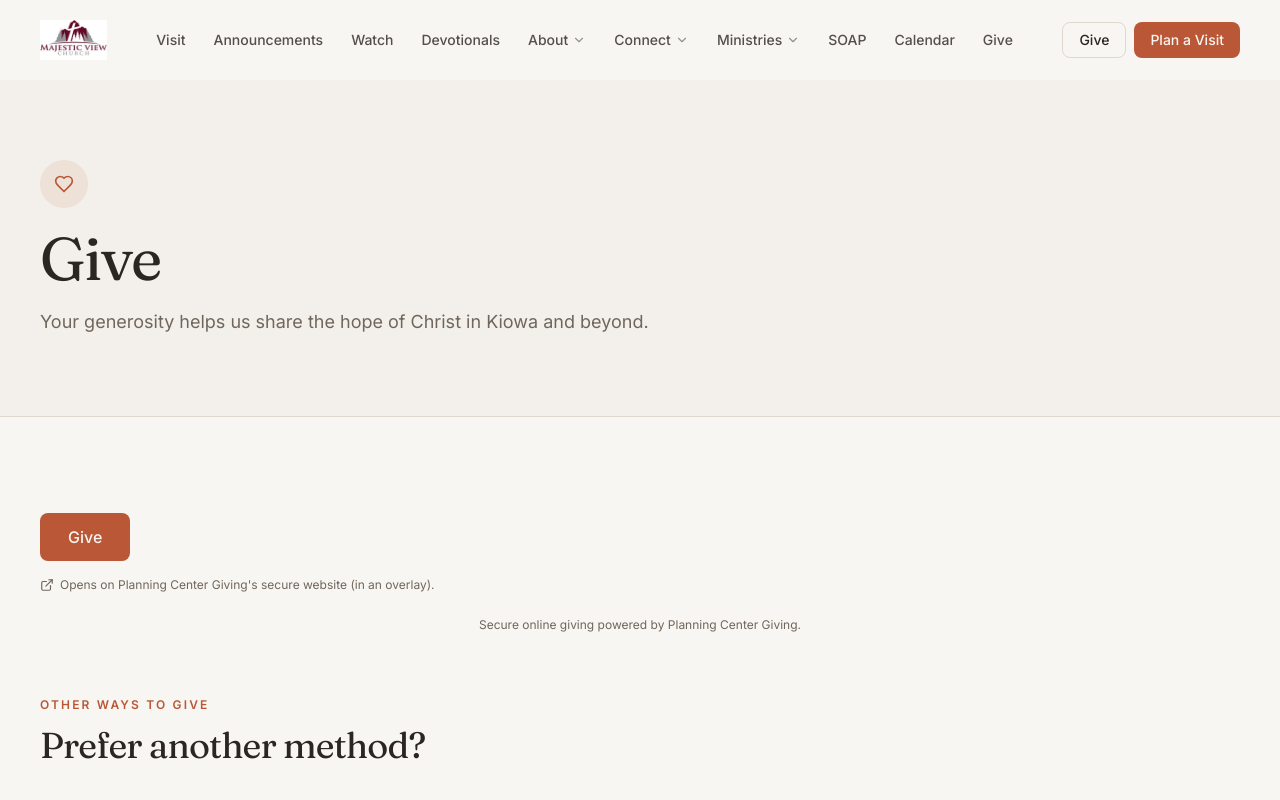
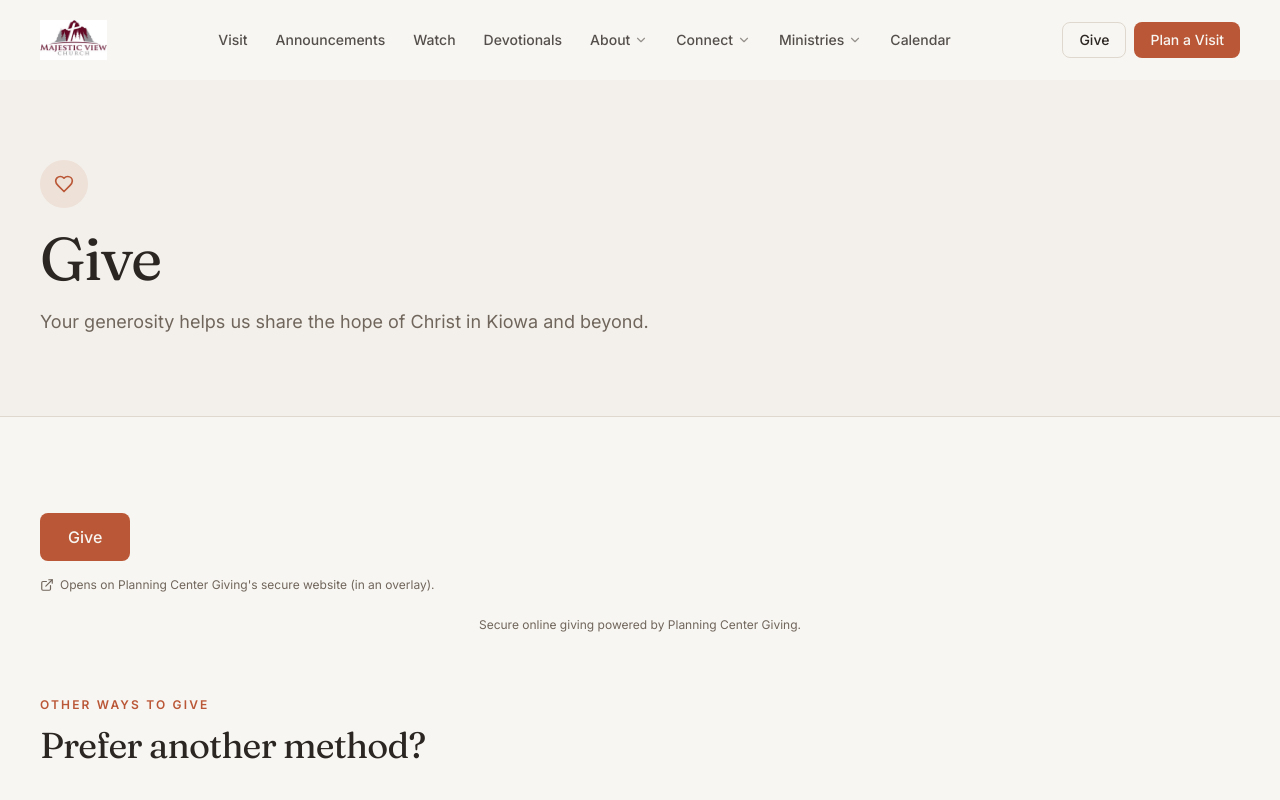
Before and after one commit to kbennett2000/mvc-prototype, a Next.js app: page /give in a window 1280 px wide. Shown: the top 800 px of the page. Built offline with nearby package versions, Linux system fonts and the light colour scheme.

Commit message:
Nav updates

```diff
--- a/content/navigation.json
+++ b/content/navigation.json
@@ -95,16 +95,8 @@
       ]
     },
     {
-      "label": "SOAP",
-      "href": "/pages/s-o-a-p-journaling"
-    },
-    {
       "label": "Calendar",
       "href": "/calendar"
-    },
-    {
-      "label": "Give",
-      "href": "/give"
     }
   ]
 }
--- a/tina/__generated__/client.ts
+++ b/tina/__generated__/client.ts
@@ -1,4 +1,4 @@
 import { createClient } from "tinacms/dist/client";
 import { queries } from "./types";
-export const client = createClient({ cacheDir: '/home/kb/Desktop/Projects/mvc-prototype/tina/__generated__/.cache/1779121070360', url: 'https://content.tinajs.io/1.6/content/1aae49fb3ef14c1af8640ea7ac1799b501fc7f71/github/main', token: '8d9251113037bef7e3f46d0ced3719e933b6a62a', queries,  });
+export const client = createClient({ url: 'http://localhost:4001/graphql', token: '', queries,  });
 export default client;
--- a/tina/__generated__/types.ts
+++ b/tina/__generated__/types.ts
@@ -4421,7 +4421,7 @@ export const ExperimentalGetTinaClient = () =>
   getSdk(
     generateRequester(
       createClient({
-        url: "https://content.tinajs.io/1.6/content/1aae49fb3ef14c1af8640ea7ac1799b501fc7f71/github/main",
+        url: "http://localhost:4001/graphql",
         queries,
       })
     )
```
